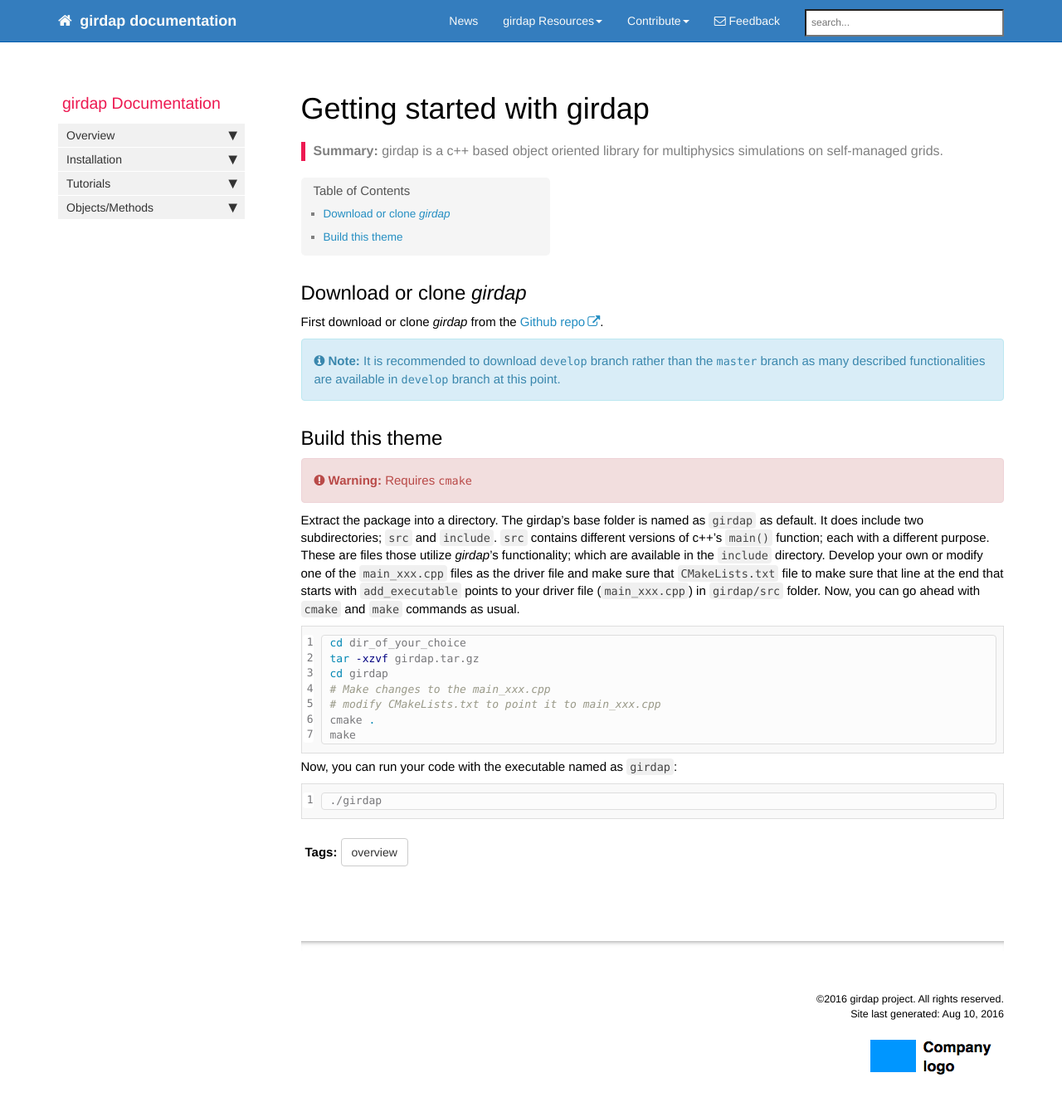
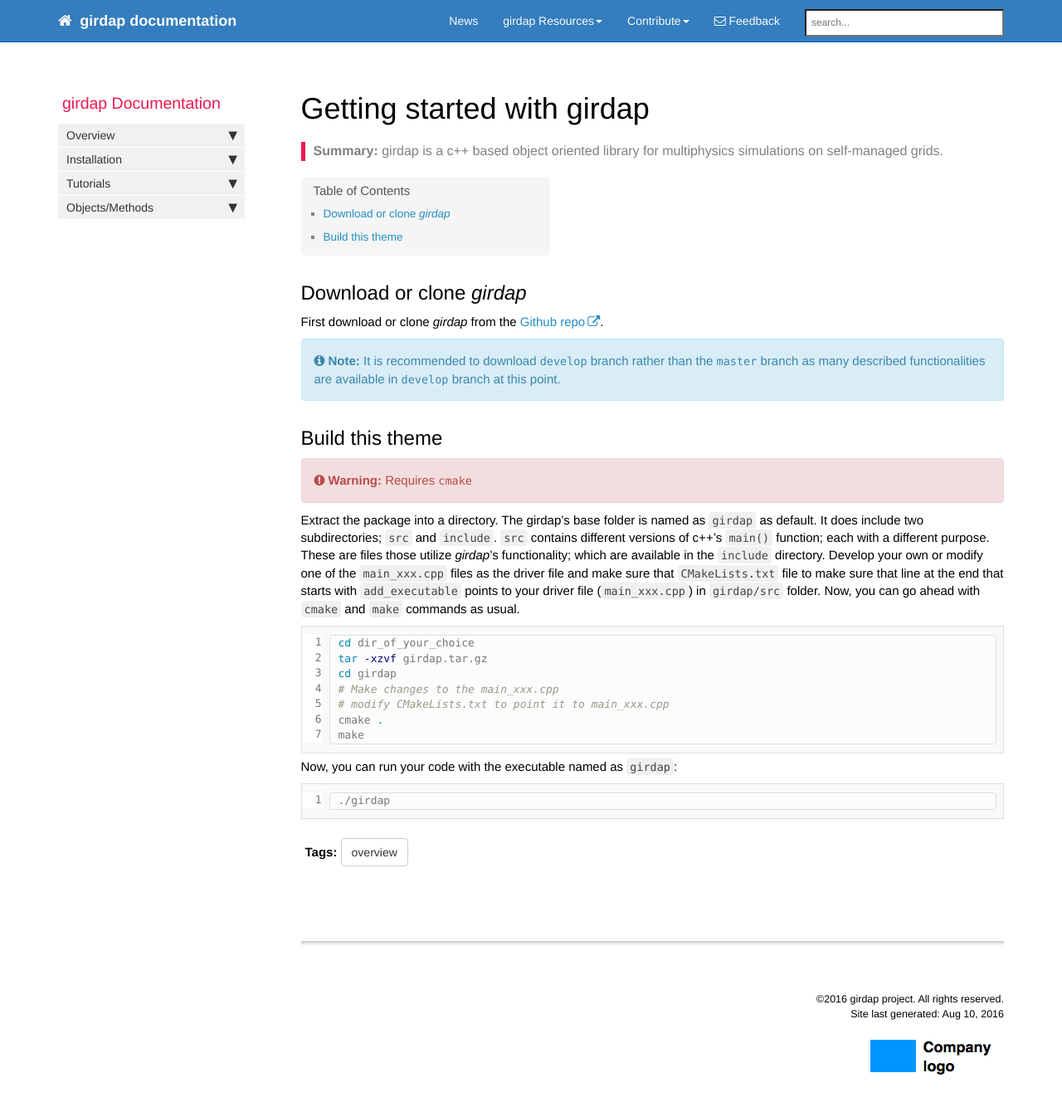
Before and after one commit to uzgoren/girdap, a Jekyll site: the page built from index.md, in a window 1280 px wide and 1371 px high. Shown: the top 1334 px of the window at 83% size. Built offline with Jekyll 4.4.1, drawn with Linux system fonts in a browser that asks for light colours; nearby versions of some CDN libraries; comment, search, counter and statistics services are not loaded.

Commit message:
Tutorials

```diff
--- a/css/syntax.css
+++ b/css/syntax.css
@@ -61,10 +61,10 @@
 
 .highlight table{ max-width:100%; margin-bottom:0px; border:none; }
 .highlight td {padding-top:5px; padding-bottom:5px;}
-.highlight pre code .lineno {background: #FFFFFF; border-width:0px; }
+.highlight pre code .lineno {background: #FFFFFF; border-width:0px; display: block; overflow-x:hidden; }
 .highlight pre code .code pre {padding-left:10px;}
 .highlight pre code .code {border:none;}
-.highlight .gutter, highlight .gl { width: 15px; padding-right:1px; padding-left:1px; border: none; text-align:right; }
+.highlight .gutter, highlight .gl { width: 25px; padding-right:1px; padding-left:1px; border: none; text-align:right; }
 .highlight pre {padding: 0px; margin-top:5px; margin-bottom:5px; background: #fcfcfc;  border: 1px solid #dedede;  }
 .highlight pre code { display: block; }
 .highlight pre code table { width: 100%; }
```
